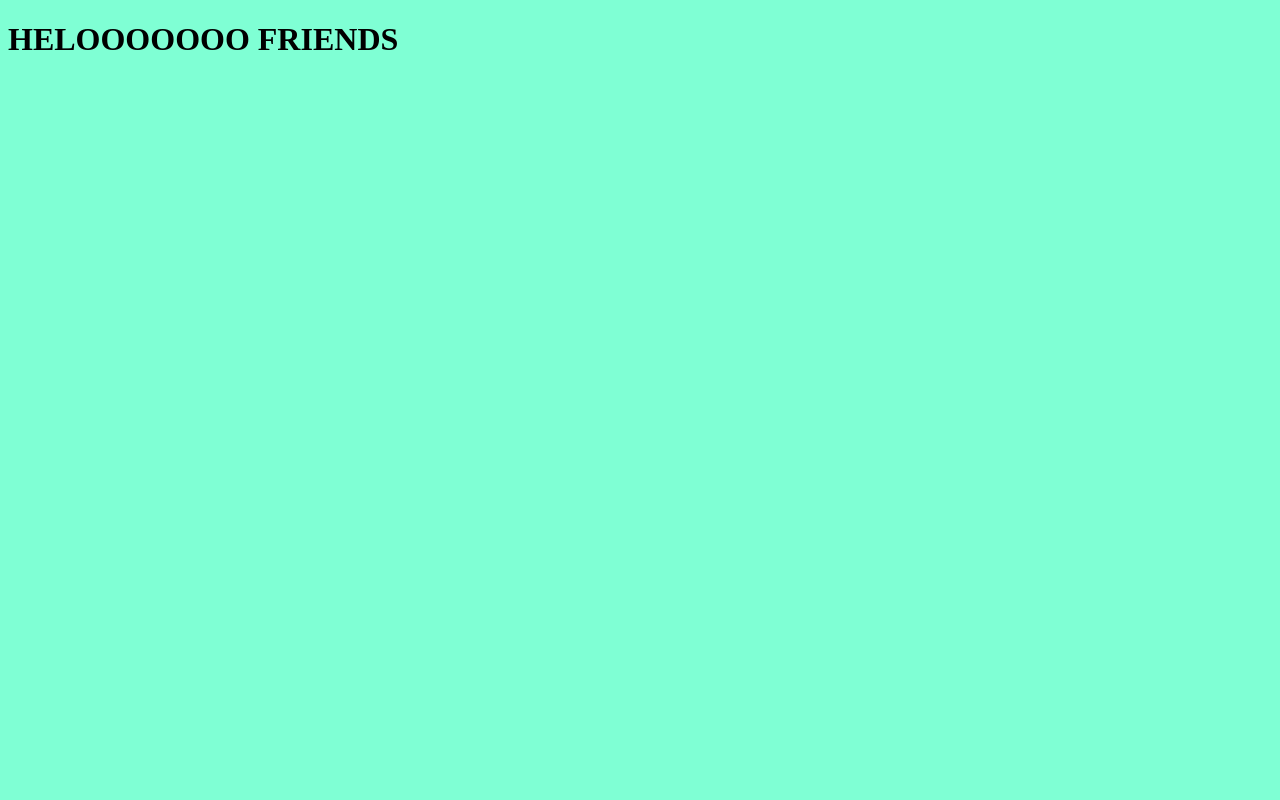
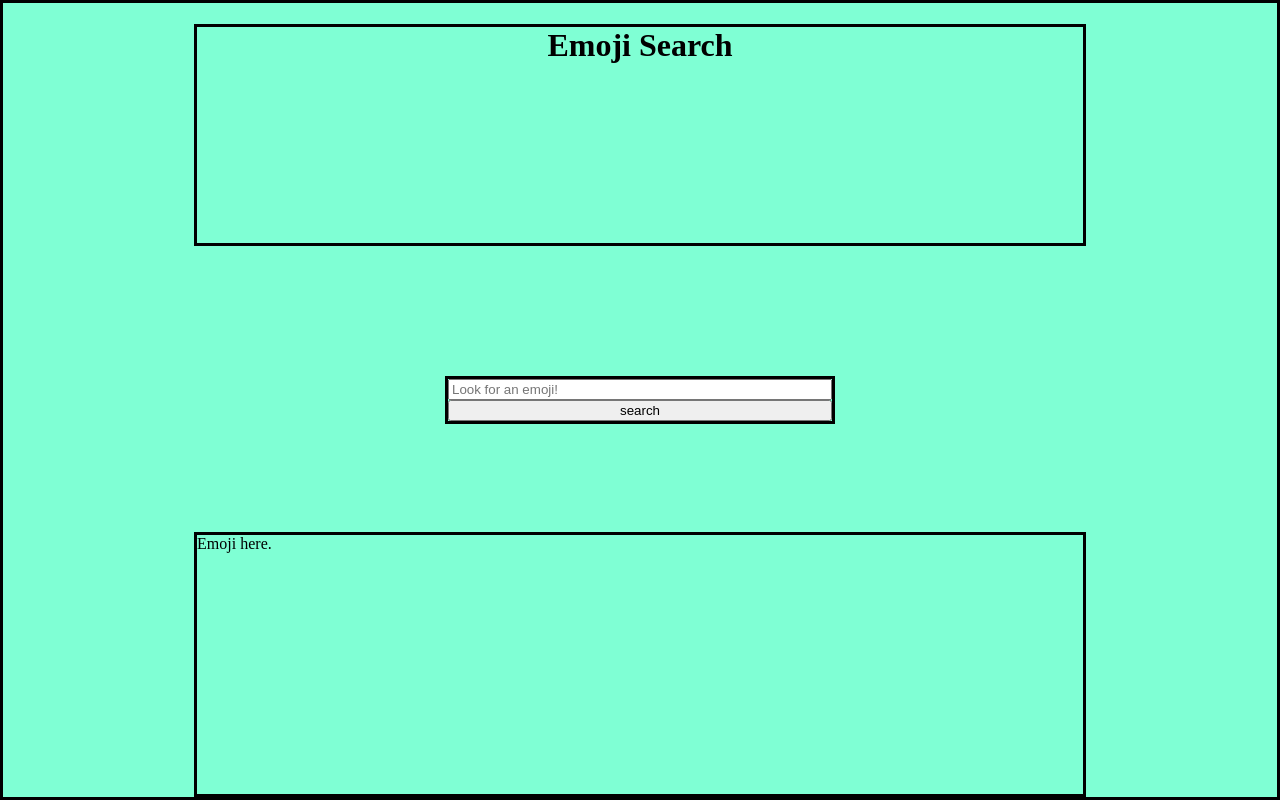
Before and after one commit to fac-14/Week4TakingAIME, a website: page public/index.html in a window 1280 px wide. Drawn offline with Linux system fonts and the light colour scheme; files that its build step writes are made by us from their sources.

Commit message:
adds basic html components & css styling

```diff
--- a/public/index.html
+++ b/public/index.html
@@ -8,6 +8,15 @@
   <link rel="stylesheet" type="text/css" media="screen" href="public/main.css" />
 </head>
 <body>
-  <h1>HELOOOOOOO FRIENDS</h1>
+  <div id="grid">
+    <h1 id="title">Emoji Search</h1>
+    <form class="searchbox">
+      <input type="text" id="input" placeholder="Look for an emoji!" required>
+      <input type="submit" id="submit-button" value="search">
+    </form>
+    <div id="result">
+      Emoji here.
+    </div>
+  </div>
 </body>
 </html>
--- a/public/main.css
+++ b/public/main.css
@@ -1,3 +1,38 @@
 body {
   background-color: rgba(127, 255, 212, 1);
+  margin: 0;
 }
+
+#grid {
+  display: grid;
+  grid-template-rows: repeat(3, 1fr);
+  grid-template-columns: 15% 70% 15%;
+  border-style: solid;
+  box-sizing: border-box;
+  width: 100vw;
+  height: 100vh;
+}
+
+#title {
+  display: grid;
+  border-style: solid;
+  grid-column: 2 / 3;
+  text-align: center;
+}
+
+.searchbox {
+  display: grid;
+  text-align: center;
+  justify-self: center;
+  align-self: center;
+  border-style: solid;
+  grid-row: 2 / 3;
+  grid-column: 2 / 3;
+  width: 30vw;
+}
+
+#result {
+  grid-row: 3 / 4;
+  grid-column: 2 / 3;
+  border-style: solid;
+}
```
